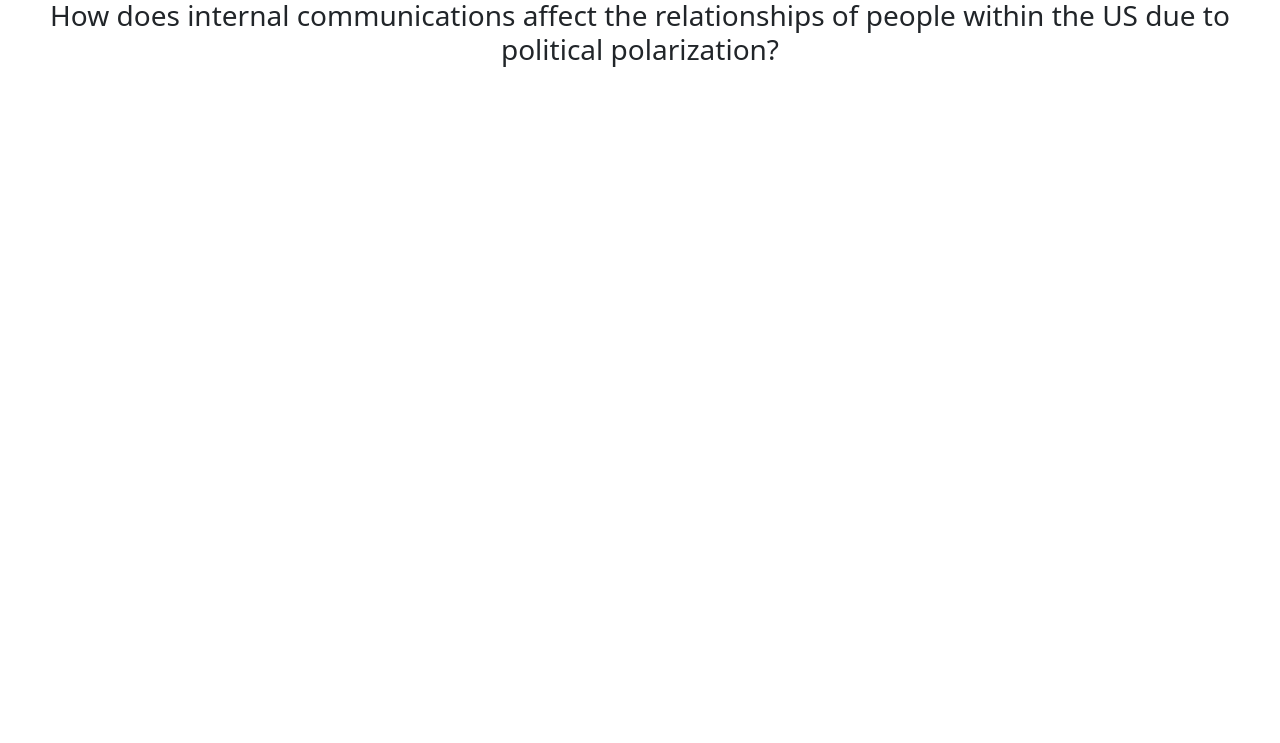
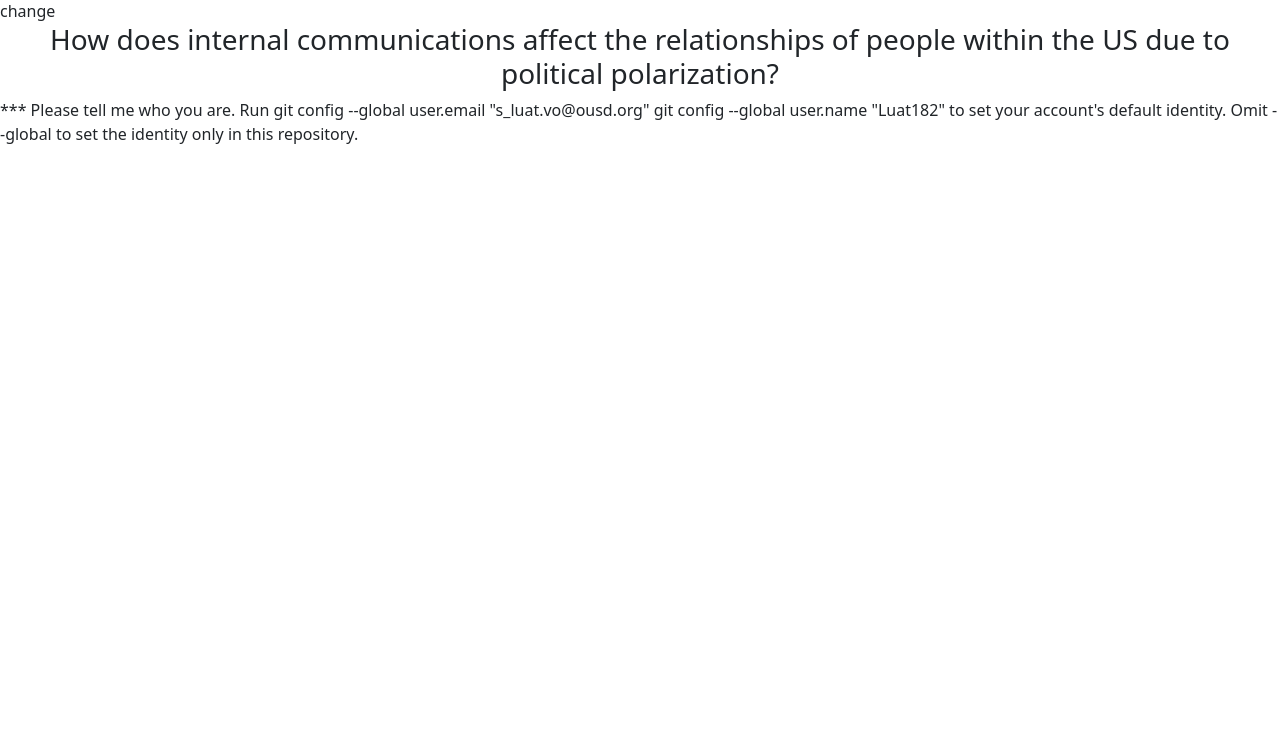
Before and after one commit to Luat182/Luat182, a plain HTML site: page index.html in a window 1280 px wide. Shown: the part 57-800 px from the top of the page. Drawn offline with nearby package versions, Linux system fonts and the light colour scheme.

Commit message:
wrote 1 thing on index

```diff
--- a/index.html
+++ b/index.html
@@ -31,6 +31,18 @@
           </div>
         </div>
       </nav>
+      change
       <center><h3>How does internal communications affect the relationships of people within the US due to political polarization?</h3></center>
-</body>
+      *** Please tell me who you are.
+
+      Run
+
+        git config --global user.email "s_luat.vo@ousd.org"
+        git config --global user.name "Luat182"
+
+      to set your account's default identity.
+      Omit --global to set the identity only in this repository.
+
+
+    </body>
 </html>
```
